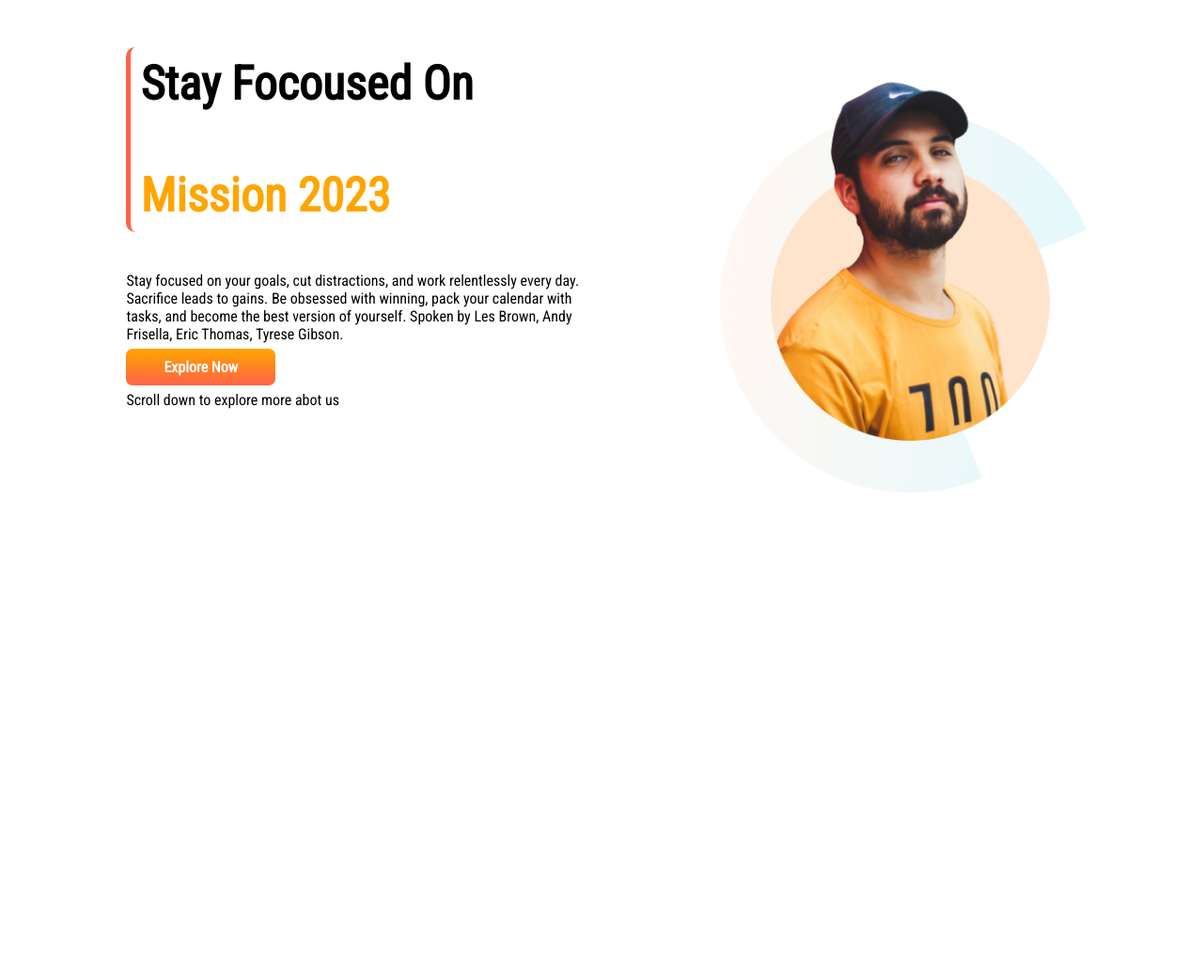
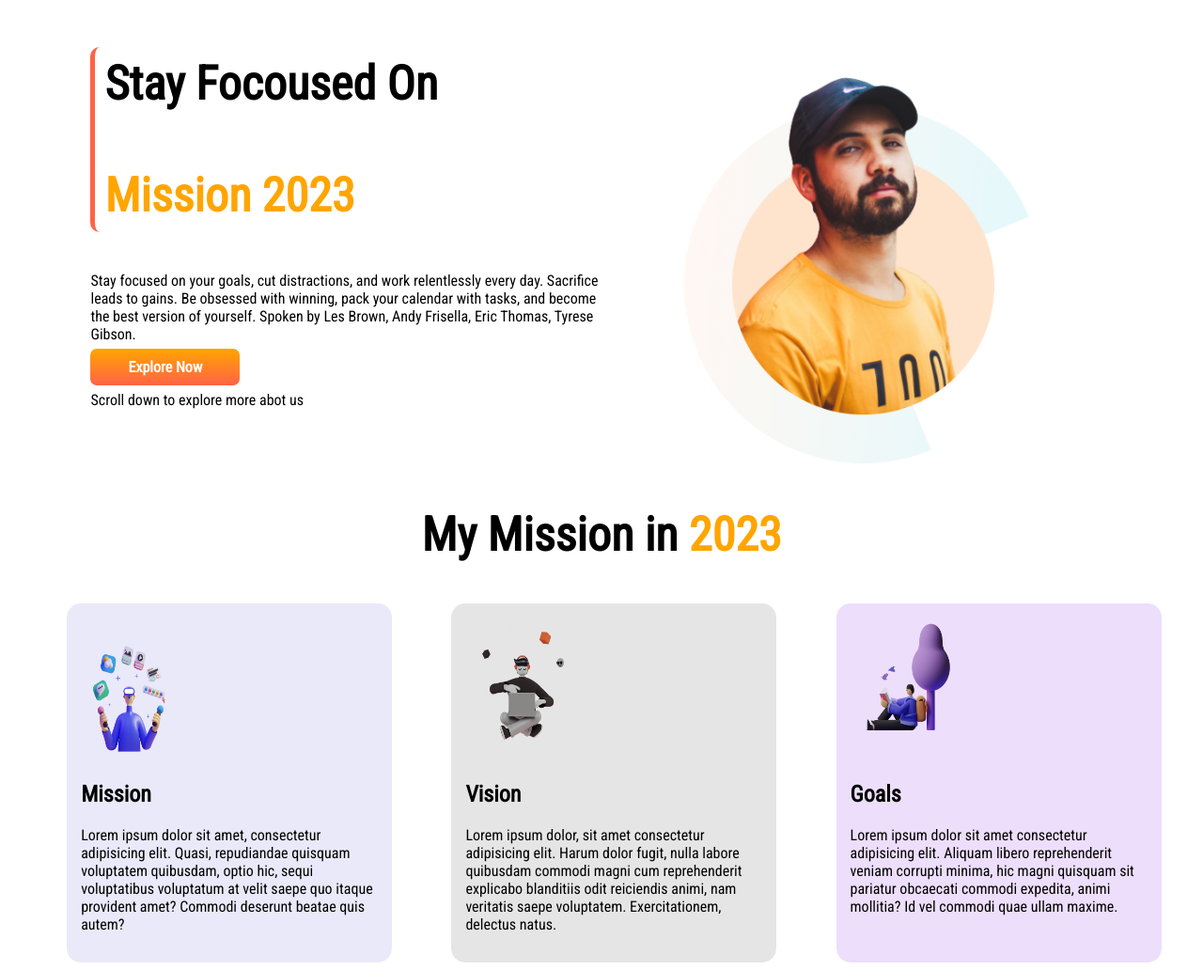
Before and after one commit to Sifatpc8/assiengment_1, a plain HTML site: page index.html in a window 1280 px wide. Shown: the whole page at 94% size. Before the commit the page ends 800 px from the top, so only its background shows below. Drawn offline with Linux system fonts and the light colour scheme.

Commit message:
mission2023

```diff
--- a/index.html
+++ b/index.html
@@ -11,7 +11,7 @@
     </title>
 </head>
 <body>
-    <section >
+    <section class="top">
         <div class="half_width">
             <div id="left_border">
                 <h1>Stay Focoused On</h1>
@@ -24,7 +24,38 @@
         <div class="half_width">
             <img src="images/person/person-0.png" alt="">
         </div>
+    </section>
+        <h1 class="center-align">My Mission in <span class="orrange">2023</span></h1>
 
+    <section class="mission2023">
+        <div id="mission" class="mission-vision-goal">
+            <div>
+                <img src="images/illustrators/illustrator-1.png" alt="">
+            </div>
+            <div>
+                <h2>Mission</h2>
+                <p>Lorem ipsum dolor sit amet, consectetur adipisicing elit. Quasi, repudiandae quisquam voluptatem quibusdam, optio hic, sequi voluptatibus voluptatum at velit saepe quo itaque provident amet? Commodi deserunt beatae quis autem?</p>
+            </div>
+        </div>
+
+        <div id="vision" class="mission-vision-goal">
+            <div>
+                <img src="images/illustrators/illustrator-2.png" alt="">
+            </div>
+            <div>
+                <h2>Vision</h2>
+                <p>Lorem ipsum dolor, sit amet consectetur adipisicing elit. Harum dolor fugit, nulla labore quibusdam commodi magni cum reprehenderit explicabo blanditiis odit reiciendis animi, nam veritatis saepe voluptatem. Exercitationem, delectus natus.</p>
+            </div>
+        </div>
+        <div id="goals" class="mission-vision-goal">
+            <div>
+                <img src="images/illustrators/illustrator-3.png" alt="">
+            </div>
+            <div>
+                <h2>Goals</h2>
+                <p>Lorem ipsum dolor sit amet consectetur adipisicing elit. Aliquam libero reprehenderit veniam corrupti minima, hic magni quisquam sit pariatur obcaecati commodi expedita, animi mollitia? Id vel commodi quae ullam maxime.</p>
+            </div>
+        </div>
     </section>
 </body>
 </html>
--- a/style.css
+++ b/style.css
@@ -7,12 +7,12 @@ h1{
 }
 .half_width{
     width: 50%;
-    padding-left: 10%;
+    padding-left: 7%;
 }
 .half_width img{
-    width: 80%;
+    width: 70%;
 }
-section{
+.top{
     display: flex;
 }
 .orrange{
@@ -29,4 +29,30 @@ section{
     font-weight: 700;
     padding: 10px 40px;
     border-radius: 7px;
+
 }
+.center-align{
+   text-align: center;
+}
+.mission-vision-goal{
+    width: 25%;
+    margin-left: 5%;
+    border-radius: 15px;
+    padding: 15px;
+}
+.mission-vision-goal img{
+    height: 150px;
+    width: 120px;
+}
+.mission2023{
+    display: flex;
+}
+#mission{
+    background-color: rgba(41, 41, 194, 0.103);
+}
+#vision{
+    background-color: rgba(0, 0, 0, 0.103);
+}
+#goals{
+    background-color: rgba(137, 43, 226, 0.151);
+}
```
